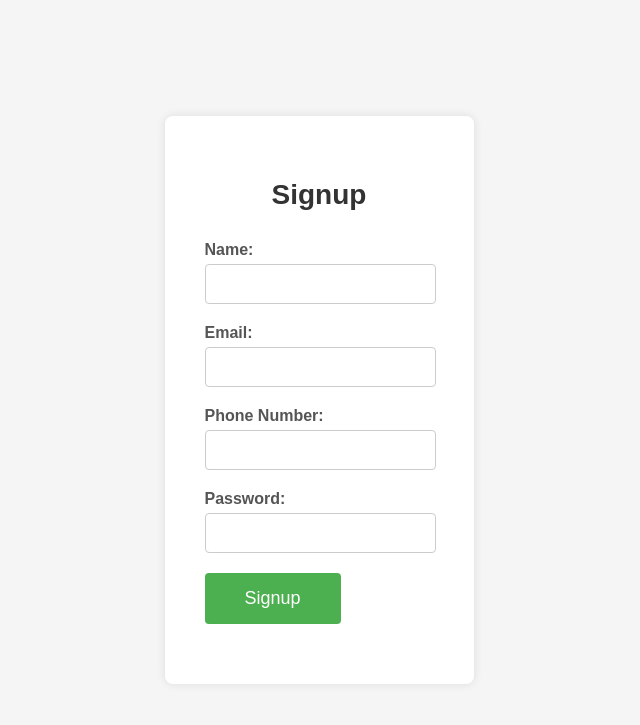
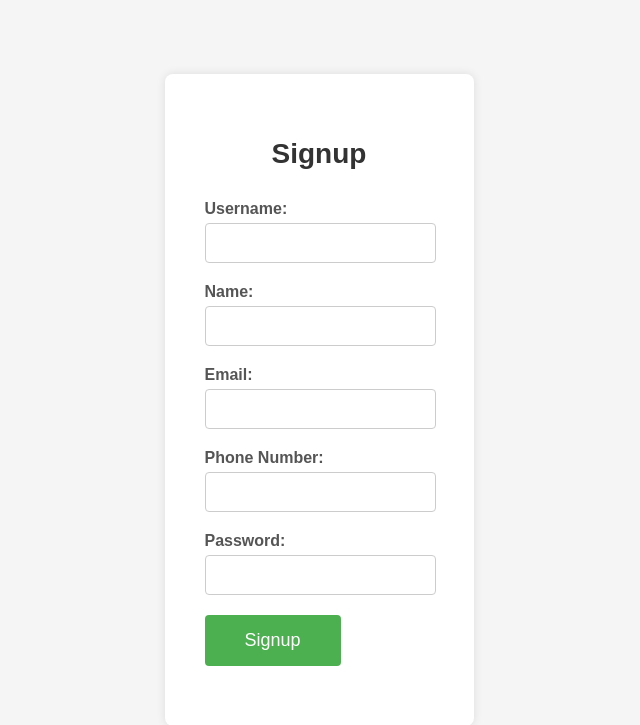
Before and after one commit to AnthonyOlijnyk/reservify, a Django app: template backend/reservify/templates/signup.html in a window 1280 px wide. Shown: the top 725 px of the page, without its empty margins (321-961 px from the left). Run offline with Django 4.2, Linux system fonts and the light colour scheme; the template is opened without the code that fills it, so the values that code supplies are empty.

Commit message:
Added username field to form; Was limited to one user before as username was being set to blankspace

```diff
--- a/backend/reservify/forms.py
+++ b/backend/reservify/forms.py
@@ -1,6 +1,7 @@
 from django import forms
 
 class SignupForm(forms.Form):
+    username = forms.CharField(label='username', max_length=100)
     name = forms.CharField(label='name', max_length=100)
     email = forms.EmailField(label='email', max_length=100)
     phone_number = forms.CharField(label='phone_number', max_length=100)
--- a/backend/reservify/models.py
+++ b/backend/reservify/models.py
@@ -8,7 +8,7 @@ class User(AbstractUser):
     phone_number = models.CharField(max_length=15)
     username = models.CharField(max_length=255, unique=True)
 
-    USERNAME_FIELD = 'username'
+    USERNAME_FIELD = 'email'
     REQUIRED_FIELDS = []
 
     def __str__(self):
--- a/backend/reservify/serializers.py
+++ b/backend/reservify/serializers.py
@@ -7,6 +7,7 @@ class UserSerializer(ModelSerializer):
         model = User
         fields = (
             'id',
+            'username',
             'name',
             'email',
             'password',
--- a/backend/reservify/templates/signup.html
+++ b/backend/reservify/templates/signup.html
@@ -75,6 +75,10 @@
         <form id="signup-form" method="post" action="api/signup">
             {% csrf_token %}
             <div class="form-group">
+                <label for="username">Username:</label>
+                <input type="text" id="username" name="username" required>
+            </div>
+            <div class="form-group">
                 <label for="name">Name:</label>
                 <input type="text" id="name" name="name" required>
             </div>
```
